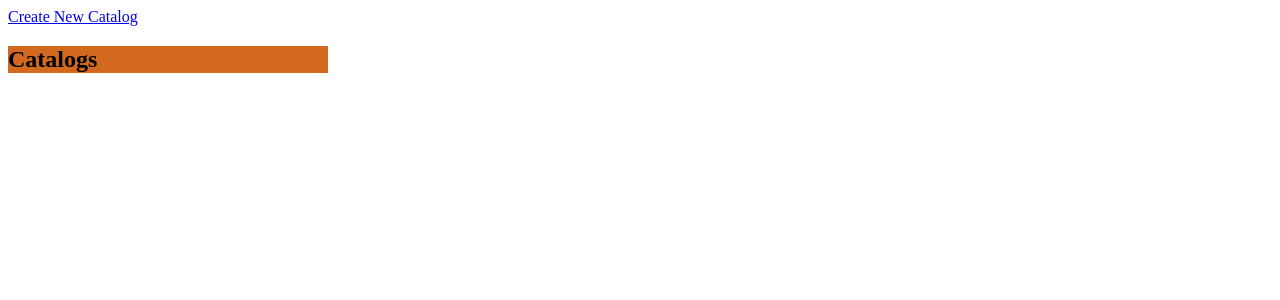
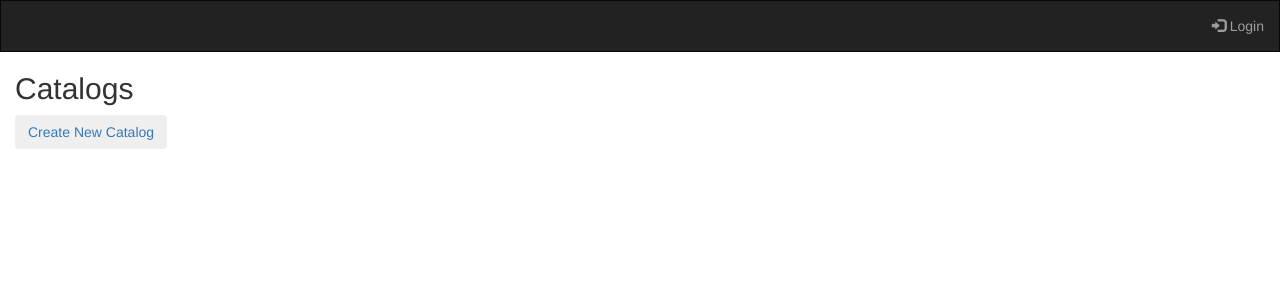
Before and after one commit to ShEhamato/item-catalog, a Flask app: page / in a window 1280 px wide. Shown: the top 300 px of the page. Run offline with Flask 2, Linux system fonts and the light colour scheme; data that the repository does not hold is empty; parts of the project's set-up code (start-up, migrations or seed data) failed here and were passed over; some libraries are stand-ins or nearby versions.

Commit message:
feat: set the syling

```diff
--- a/templates/catalog-list-not-loggedin.html
+++ b/templates/catalog-list-not-loggedin.html
@@ -1,21 +1,73 @@
 <!DocType html>
-<html>
-    <header>
-            <link rel=stylesheet type=text/css href="{{ url_for('static', filename='styles.css') }}">
-    </header>
-    <body class="catalog-list">
+<!DOCTYPE html>
+<html lang="en">
+<head>
+  <title>Shereen Portfolio</title>
+  <meta charset="utf-8">
+  <meta name="viewport" content="width=device-width, initial-scale=1">
+  <link rel="stylesheet" href="https://maxcdn.bootstrapcdn.com/bootstrap/3.3.7/css/bootstrap.min.css">
+  <script src="https://ajax.googleapis.com/ajax/libs/jquery/3.3.1/jquery.min.js"></script>
+  <script src="https://maxcdn.bootstrapcdn.com/bootstrap/3.3.7/js/bootstrap.min.js"></script>
+  <style>
+    /* Remove the navbar's default margin-bottom and rounded borders */
+    .navbar {
+      margin-bottom: 0;
+      border-radius: 0;
+    }
+
+    .catalog {
+      background-color:rgba(56, 55, 55, 0.377);
+      padding: 1%;
+      font-family:Courier New, Courier, monospace;
+
+    }
+
+    .row {
+        display: -webkit-box;
+        display: -webkit-flex;
+        display: -ms-flexbox;
+        display:         flex;
+        flex-wrap: wrap;
+      }
+      .row > [class*='col-'] {
+        display: flex;
+        flex-direction: column;
+      }
+
+  </style>
+</head>
+    <body>
+            <nav class="navbar navbar-inverse">
+                <div class="container-fluid">
+                        <ul class="nav navbar-nav navbar-right">
+                          <li><a href='{{url_for('showLogin')}}'><span class="glyphicon glyphicon-log-in"></span> Login</a></li>
+                        </ul>
+                </div>
+            </nav>
+            <div class="container-fluid">
+        <h2 class ="catalog-header">Catalogs</h2>
+
         <a href='{{url_for('createCatalog')}}'>
-            Create New Catalog
+            <button type="button" class="btn btn-outline-secondary">Create New Catalog</button>
         </a>
-        <h2 class ="catalog-header">Catalogs</h2>
+
         <div>
+
+    <div class="row">
         {%for cat in catalog_list%}
-        <div>
-            <h5><a href="{{url_for('viewCatalog', catalog_id=cat.id)}}">{{cat.name}}</a></h5>
-            <p>{{cat.description}}</p>
-        </div>
-    <hr>
+            <div class="col-sm-4 ">
+                <h3 class= "catalog"><b><a href="{{url_for('showItemList', catalog_id=cat.id)}}">{{cat.name}}</a></b></h3>
+                <p>{{cat.description}}</p>
+
+                <hr>
+
+
+            </div>
+
         {%endfor%}
+
     </div>
+</div>
+</div>
     </body>
 </html>
```
